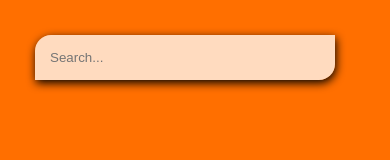
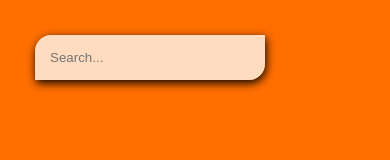
Before and after one commit to weathernow/weathernow.github.io, a plain HTML site: page index.html in a window 390 px wide. Drawn offline with nearby package versions, Linux system fonts and the light colour scheme.

Commit message:
Update style.css

```diff
--- a/style.css
+++ b/style.css
@@ -73,9 +73,9 @@ body {
 }
 @media screen and (max-width: 768px) {
 	.search-box {
-		width: 100%;
+		width: 300px;
 	}
 	.search-box .search-bar {
-		width: 300px;
+		width:100%;
 	}
 }
```
